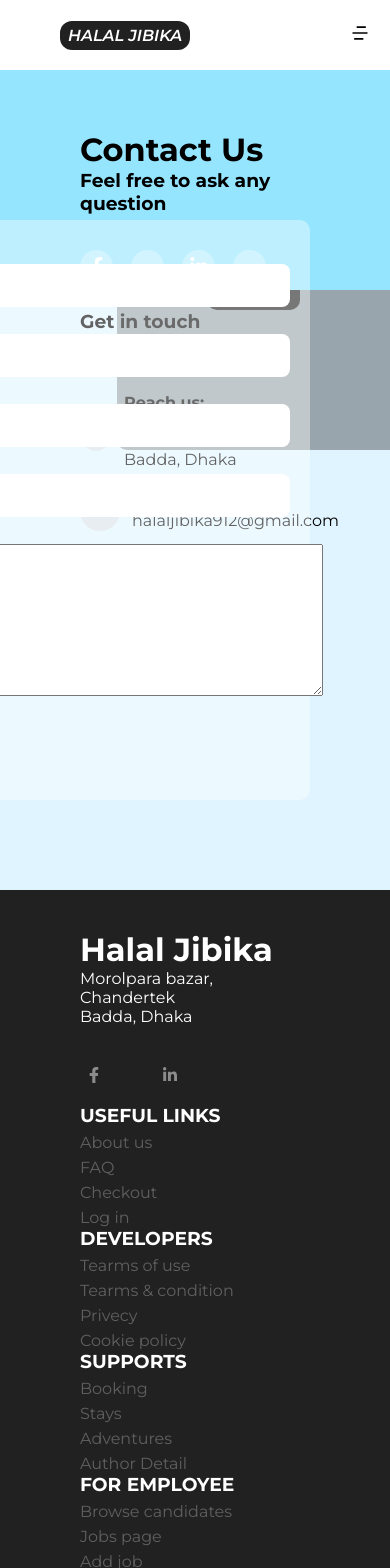
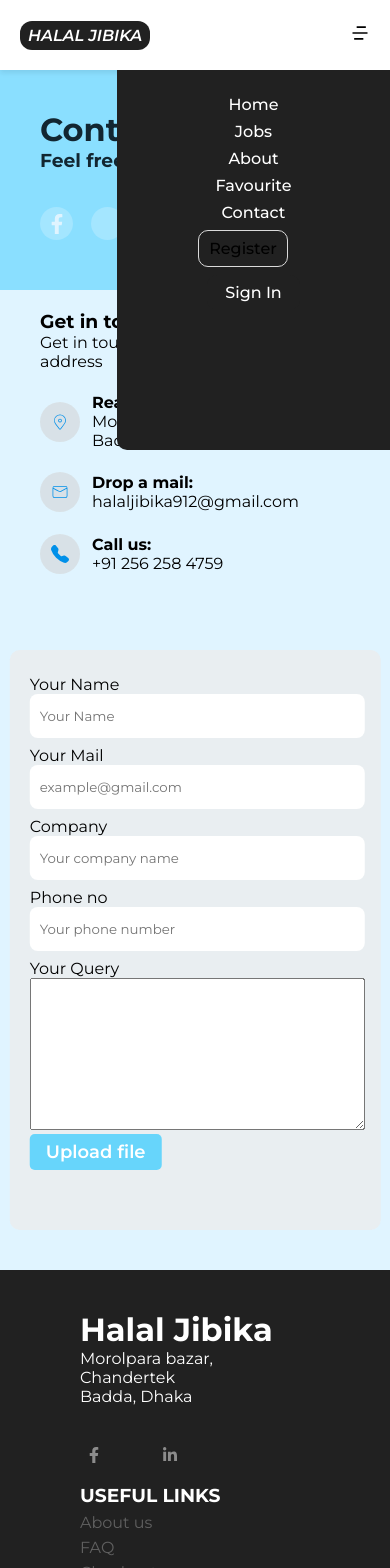
Before and after one commit to marufsiyam91/Halal-Jibika-web, a React (Vite) app: page /contact in a window 390 px wide. Shown: the top 1568 px of the page. Built offline with nearby package versions, Linux system fonts and the light colour scheme; some icons are missing.

Commit message:
some-more-code-added

```diff
--- a/src/Components/Catagorised_jobs/Job_catagory.module.css
+++ b/src/Components/Catagorised_jobs/Job_catagory.module.css
@@ -3,6 +3,7 @@
      padding: 60px 80px;
      display: flex;
      flex-wrap: wrap;
+     margin-bottom: 40px;
 }
 
 .job_catagories_wrapper{
@@ -11,16 +12,22 @@
 
 .catagory_headline{
      text-align: center;
+     padding: 40px 0;
+}
+
+.catagory_headline h2{
+     font-size: 34px;
+     margin-bottom: 15px;
 }
 
 .job_catagories_wrapper{
      display: flex;
      align-items: center;
-     justify-content: space-between;
+     justify-content: space-evenly;
 }
 
 .catagory{
-     width: 320px;
+     width: 20vw;
      height: 300px;
      background: #fff;
      margin-bottom: 25px;
@@ -77,13 +84,13 @@
 
 
 @media (max-width: 768px) {
-
      .job_catagories_wrapper{
-          padding: 60px 20px;
-          justify-content: center;
+          flex-direction: column;
+          padding: 20px;
      }
 
+
      .catagory{
-
+          width: 86vw;
      }
 }
--- a/src/Data/Data.json
+++ b/src/Data/Data.json
@@ -34,7 +34,7 @@
       "location": "Redmond, WA",
       "postDate": "2024-01-20",
       "expireDate": "2024-02-20",
-      "logo": "https://i.postimg.cc/CL2ZxBRr/pngwing-com-1.png"
+      "logo": "https://i.postimg.cc/tCRSjgfM/pngwing-com-4.png"
     },
     {
       "id": 4,
--- a/src/Layout/Footer/Footer.module.css
+++ b/src/Layout/Footer/Footer.module.css
@@ -37,6 +37,8 @@
 .footer_content_employee > p{
      color: #dadada57;
      margin-top: 6px;
+     transition: all 0.3s ease;
+     cursor: pointer;
 }
 
 .footer_content_links > p:hover ,
@@ -58,4 +60,8 @@
      .footer_content_links{
           margin-top: 15px;
      }
+
+     .footer_wrapper{
+          padding: 0;
+     }
 }
--- a/src/Layout/Header/Header.module.css
+++ b/src/Layout/Header/Header.module.css
@@ -94,11 +94,17 @@
 
 @media (max-width: 786px) {
 
+
+     .Navbar_wrapper{
+          padding: 0 20px;
+     }
+
+
      .main_menu_area{
           padding: 25px;
           width: 70vw;
           height: 45vh;
-          background: #2121215f;
+          background: #212121;
           position: absolute;
           top: 70px;
           right: 0;
@@ -117,9 +123,11 @@
           align-items: end;
      }
 
-     .main_menu_area ul a{
+     .Navbar_wrapper .main_menu_area ul a{
           text-align: end;
+          color: #fff;
           margin-bottom: 8px;
+
      }
 
      .sign_in_up_btns{
--- a/src/Pages/MainPage/About/About.jsx
+++ b/src/Pages/MainPage/About/About.jsx
@@ -39,17 +39,17 @@ const About = () => {
 
 
         <div className={style.job_account}>
-          <div>
+          <div className={style.job_single_account}>
             <h2>4 Million</h2>
             <p>4 million daily active users</p>
             </div>
 
-            <div>
+            <div className={style.job_single_account}>
               <h2>12k</h2>
               <p>Over 12k open job positions</p>
             </div>
 
-            <div>
+            <div className={style.job_single_account}>
               <h2>20M</h2>
               <p>Over 20 million stories shared</p>
             </div>
--- a/src/Pages/MainPage/About/About.module.css
+++ b/src/Pages/MainPage/About/About.module.css
@@ -64,3 +64,35 @@
 .about_work p{
      font-size: 14px;
 }
+
+
+
+
+
+
+
+
+
+
+@media (max-width: 768px) {
+     .About_page_wrapper{
+          padding: 40px;
+     }
+
+     .job_account{
+          flex-direction: column;
+     }
+
+     .job_single_account{
+          margin-bottom: 28px;
+     }
+
+     .about_work_process_wrapper{
+          flex-direction: column;
+     }
+
+     .about_work{
+          width: 84vw;
+          margin-bottom: 25px;
+     }
+}
--- a/src/Pages/MainPage/Contact/Contact.jsx
+++ b/src/Pages/MainPage/Contact/Contact.jsx
@@ -32,49 +32,6 @@ const Contact = () => {
             </ul>
           </div>
         </div>
-
-
-
-
-
-
-
-        <div className={style.contact_form}>
-          <div className={style.form_wrapper}>
-            <form className={style.contact_form}>
-
-                <label>
-                  Your Name
-                  <input type="text" name="name" placeholder="Your Name"/>
-                </label>
-
-                <label>
-                  Your Mail
-                  <input type="email" name="email" placeholder="example@gmail.com"/>
-                </label>
-                <label>
-                  Company
-                  <input type="text" placeholder="Your company name"/>
-                </label>
-
-                <label>
-                  Phone no
-                  <input type="text" placeholder="Your phone number"/>
-                </label>
-
-                <label>
-                  Your Query
-                  <textarea name="Query" id="" cols="57" rows="10">
-                  </textarea>
-
-                  <button>Upload file</button>
-                </label>
-            </form>
-            </div>
-        </div>
-
-
-
 
 
 
@@ -120,6 +77,49 @@ const Contact = () => {
               </div>
             </div>
         </div>
+
+
+
+        <div className={style.contact_form}>
+          <div className={style.form_wrapper}>
+            <form className={style.contact_form}>
+
+                <label>
+                  Your Name
+                  <input type="text" name="name" placeholder="Your Name"/>
+                </label>
+
+                <label>
+                  Your Mail
+                  <input type="email" name="email" placeholder="example@gmail.com"/>
+                </label>
+                <label>
+                  Company
+                  <input type="text" placeholder="Your company name"/>
+                </label>
+
+                <label>
+                  Phone no
+                  <input type="text" placeholder="Your phone number"/>
+                </label>
+
+                <label>
+                  Your Query
+                  <textarea name="Query" id="" cols="57" rows="10">
+                  </textarea>
+
+                  <button>Upload file</button>
+                </label>
+            </form>
+            </div>
+        </div>
+
+
+
+
+
+
+
       </div>
     </div>
   );
--- a/src/Pages/MainPage/Contact/Contact.module.css
+++ b/src/Pages/MainPage/Contact/Contact.module.css
@@ -3,6 +3,7 @@
      background: rgb(149, 229, 255);
      padding: 60px 80px;
      position: relative;
+     z-index: -1;
 }
 
 .social_icons{
@@ -71,7 +72,7 @@
 
 .form_wrapper{
      position: absolute;
-     right: 80px;
+     right: 160px;
      top: 220px;
      width: 480px;
      height: 580px;
@@ -91,15 +92,57 @@
      border-radius: 8px;
      width: 440px;
      margin-bottom: 8px;
+     font-family: 'Montserrat', sans-serif;
 }
 
 .contact_form button{
      padding: 7px  16px;
      border: none;
      color: #fff;
-     font-size: 20px;
+     font-size: 18px;
      font-weight: 600;
      border-radius: 5px;
      outline: none;
      background: rgba(59, 206, 255, 0.747);
+     font-family: 'Montserrat', sans-serif;
 }
+
+
+
+
+
+
+@media (max-width: 768px) {
+
+     .contact_top_area{
+          padding: 40px ;
+     }
+
+     .contact_info{
+          padding: 20px 40px;
+     }
+
+     .contact_info{
+          height: 980px;
+     }
+
+     .contact_form{
+          width: 95 vw;
+     }
+
+     .contact_form input{
+          width: 86vw;
+     }
+
+     textarea{
+          width: 86vw;
+     }
+
+     .form_wrapper{
+          left: 50%;
+          transform: translateX(-50%);
+          top: 650px;
+          width: 95vw;
+          background: #ecececbc;
+     }
+}
--- a/src/Pages/MainPage/Home/Home.jsx
+++ b/src/Pages/MainPage/Home/Home.jsx
@@ -25,11 +25,16 @@ const Home = () => {
       <Job_catagory/>
 
 
-      <div className={style.home_latest_job_area}>
-            {
-              data.map((item) => <LatestJobs key={item.id} Item={item}/>)
-            }
+      <div className={style.latest_job_wrapper}>
+      <h2>5205 Latest jobs are added recently</h2>
+        <div className={style.home_latest_job_area}>
+              {
+                data.map((item) => <LatestJobs key={item.id} Item={item}/>)
+              }
+        </div>
       </div>
+
+
     </div>
   );
 };
--- a/src/Pages/MainPage/Home/Home.module.css
+++ b/src/Pages/MainPage/Home/Home.module.css
@@ -58,7 +58,7 @@
 .home_latest_job_area{
      display: flex;
      flex-wrap: wrap;
-     justify-content: space-between;
+     justify-content: space-evenly;
      padding: 45px 80px;
 
 }
@@ -80,4 +80,9 @@
           font-size: 3vw;
           margin-bottom: 5vh;
      }
+
+     .home_latest_job_area{
+          flex-direction: column;
+          padding: 30px;
+     }
 }
--- a/src/Pages/MainPage/LatestJobs/LatestJobs.module.css
+++ b/src/Pages/MainPage/LatestJobs/LatestJobs.module.css
@@ -1,4 +1,4 @@
-.latest_item{
+     .latest_item{
      width: 20vw;
      height: 310px;
      background: #fff;
@@ -6,6 +6,11 @@
      margin-bottom: 30px;
      padding: 25px 15px  35px;
      text-align: center;
+}
+
+.jobfabourite{
+     display: flex;
+     padding: 0 5px;
 }
 
 .latest_job{
@@ -30,3 +35,18 @@
      outline: none;
      border-radius: 6px;
 }
+
+.jobfabourite span{
+     font-size: 25px;
+}
+
+
+
+
+
+
+@media (max-width: 768px) {
+     .latest_item{
+          width: 84vw;
+     }
+}
--- a/src/Pages/MainPage/SingUp/SignUp.jsx
+++ b/src/Pages/MainPage/SingUp/SignUp.jsx
@@ -5,15 +5,23 @@ import { FaGithub } from "react-icons/fa";
 import style from './SingUp.module.css'
 import { useContext } from 'react';
 import { StateContext } from '../../../StateContext/StateContextProvider';
+// import { auth } from '../../../Config/Firebase';
+// import { useSignInWithGoogle } from "react-firebase-hooks/auth";
 
 const SignUp = () => {
 
   const {userData, handleChange, handleSubmit, } = useContext(StateContext);
 
 
+  // const [signInWithGoogle, user, loading, error] = useSignInWithGoogle(auth);
 
+  // if(error){
+  //   alert(error)
+  // }
 
-
+  // const handleGoogleSignup = () => {
+  //   signInWithGoogle()
+  // }
 
   return (
     <div>
@@ -48,7 +56,8 @@ const SignUp = () => {
               <button className={style.create_account_btn}>Create Account</button>
 
               <div className={style.signup_google_github}>
-                  <button> Sign up with Google <span className={style.social_icons}><FcGoogle /></span></button>
+              {/* onClick={handleGoogleSignup} */}
+                  <button > Sign up with Google <span className={style.social_icons}><FcGoogle /></span></button>
                   <button> Sign up with Github <span className={style.social_icons}><FaGithub /></span></button>
               </div>
               </form>
```
